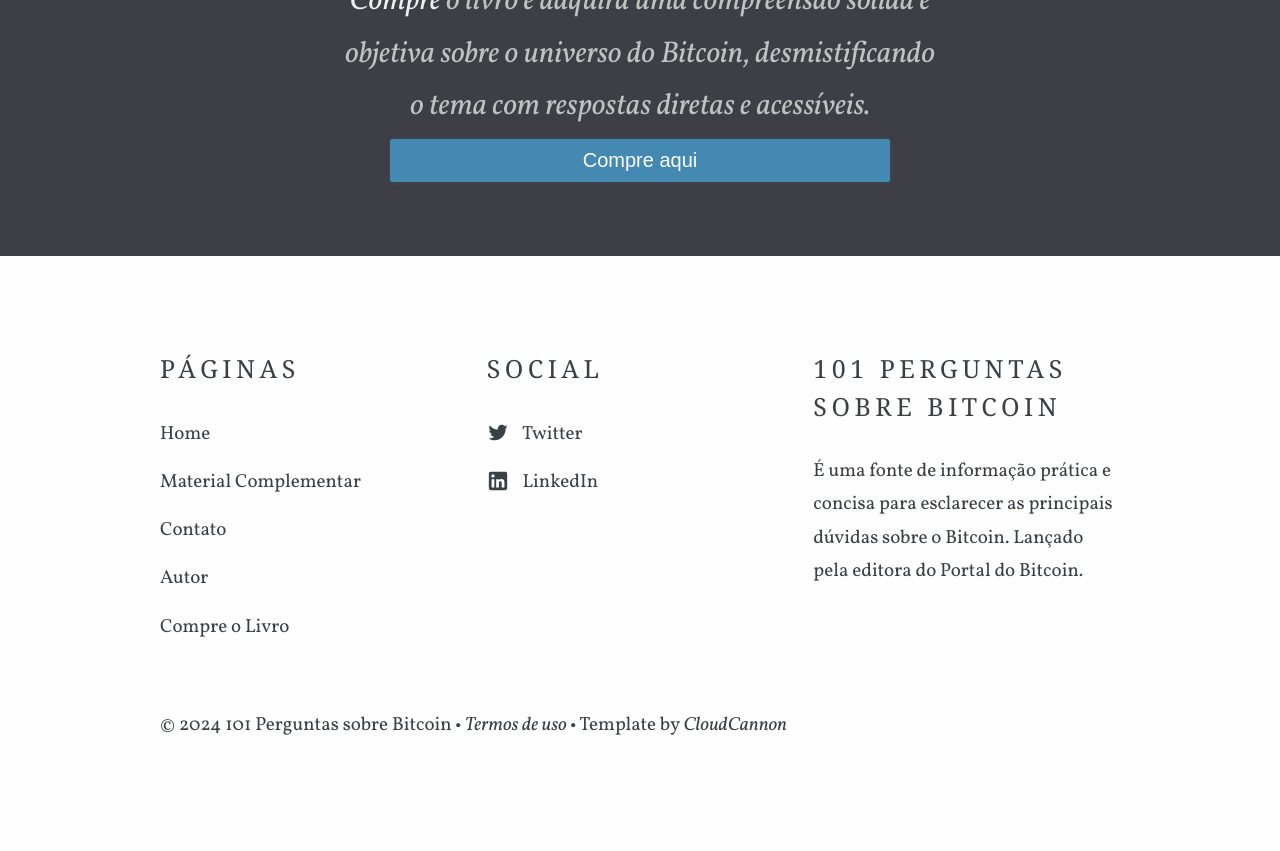
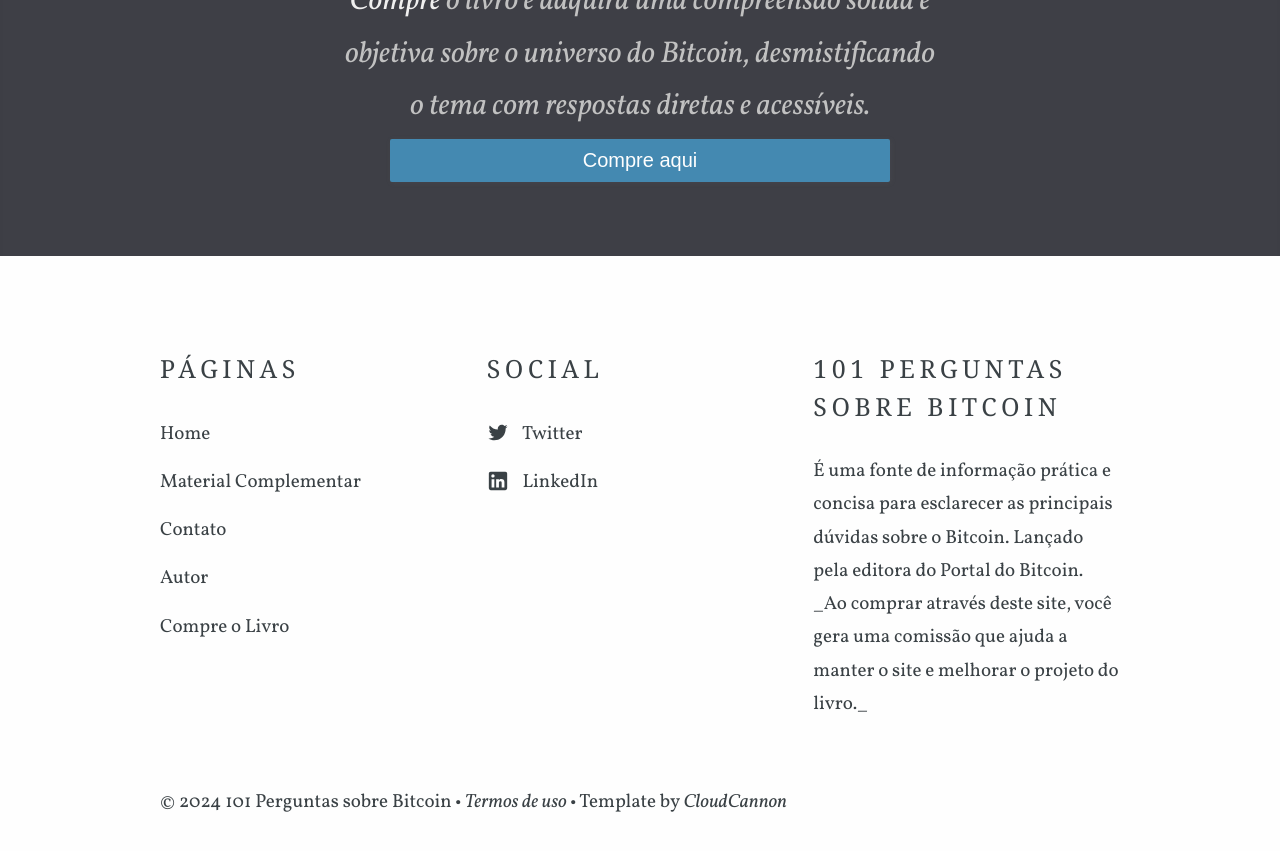
Before and after one commit to brenorb/bitcoin101, a Jekyll site: the page built from index.html, in a window 1280 px wide and 900 px high, scrolled down 2869 px. Shown: the top 851 px of the window. Built offline with Jekyll 4.4.1, drawn with Linux system fonts in a browser that asks for light colours; some web fonts are replaced; before the commit the page ends 3692 px from its top, so only the background shows below that.

Commit message:
:lipstick::speech_balloon: icon & disclaimer

```diff
--- a/_data/company.yml
+++ b/_data/company.yml
@@ -1,5 +1,5 @@
 title: 101 Perguntas sobre Bitcoin
-description: É uma fonte de informação prática e concisa para esclarecer as principais dúvidas sobre o Bitcoin. Lançado pela editora do <a href="https://portaldobitcoin.uol.com.br/">Portal do Bitcoin</a>.
+description: É uma fonte de informação prática e concisa para esclarecer as principais dúvidas sobre o Bitcoin. Lançado pela editora do <a href="https://portaldobitcoin.uol.com.br/">Portal do Bitcoin</a>. _Ao comprar através deste site, você gera uma comissão que ajuda a manter o site e melhorar o projeto do livro._
 contact_email_address: brenorb+btc101@gmail.com
 twitter: brenorb
 linkedin: brenorb
```
Also changed, not shown: apple-touch-icon.png, siteicon.png, touch-icon.png, 2 other files.
